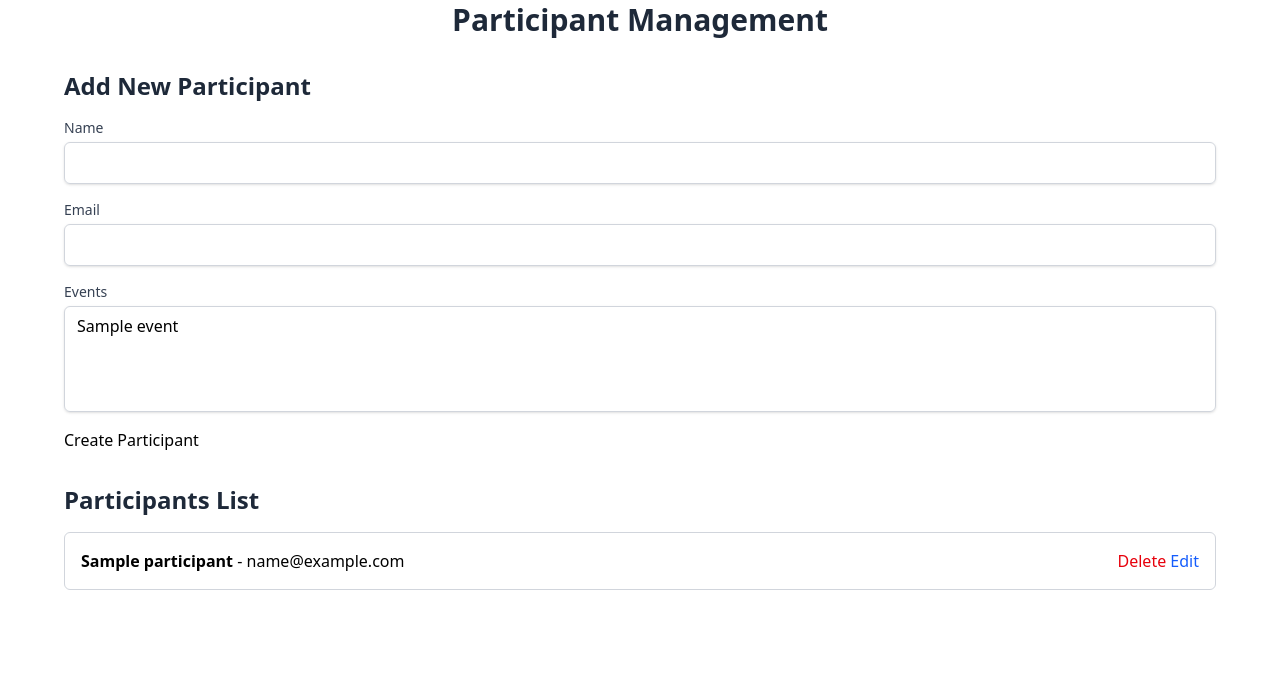
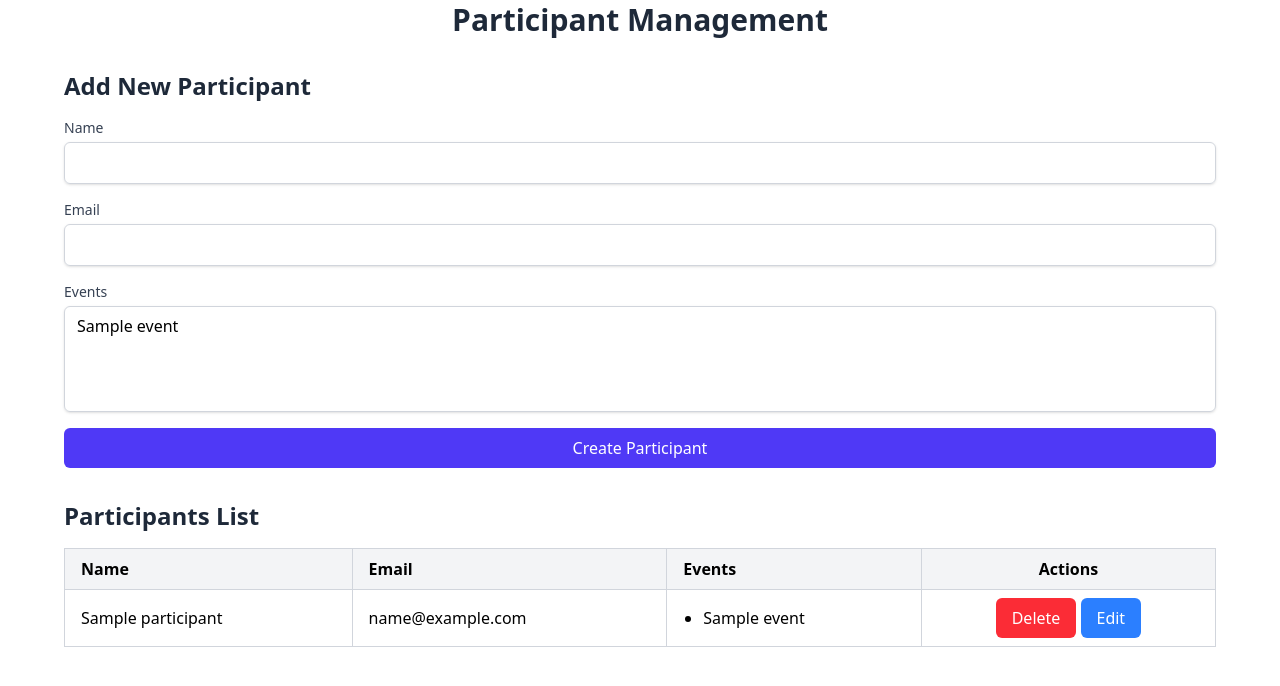
Before and after one commit to Monirul-Jim/event_management_sdp, a Django app: page /participant/add in a window 1280 px wide. Shown: the part 114-800 px from the top of the page. Run offline with Django 5.2, Linux system fonts and the light colour scheme; tables that the repository leaves empty hold one stand-in row (values such as "Sample post").

Commit message:
added participant

```diff
--- a/task/templates/task/create_participant.html
+++ b/task/templates/task/create_participant.html
@@ -12,25 +12,26 @@
       {% csrf_token %}
       <div>
         <label for="id_name" class="block text-sm font-medium text-gray-700">Name</label>
-        <input type="text" name="name" id="id_name" value="{% if participant_to_edit %}{{ participant_to_edit.name }}{% endif %}"  class="mt-1 block w-full px-3 py-2 border border-gray-300 rounded-md shadow-sm focus:ring-indigo-500 focus:border-indigo-500" required>
+        <input type="text" name="name" id="id_name" value="{% if participant_to_edit %}{{ participant_to_edit.name }}{% endif %}" class="mt-1 block w-full px-3 py-2 border border-gray-300 rounded-md shadow-sm focus:ring-indigo-500 focus:border-indigo-500" required>
       </div>
       <div>
         <label for="id_email" class="block text-sm font-medium text-gray-700">Email</label>
-        <input type="email" name="email" id="id_email" value="{% if participant_to_edit %}{{ participant_to_edit.email }}{% endif %}"  class="mt-1 block w-full px-3 py-2 border border-gray-300 rounded-md shadow-sm focus:ring-indigo-500 focus:border-indigo-500" required>
+        <input type="email" name="email" id="id_email" value="{% if participant_to_edit %}{{ participant_to_edit.email }}{% endif %}" class="mt-1 block w-full px-3 py-2 border border-gray-300 rounded-md shadow-sm focus:ring-indigo-500 focus:border-indigo-500" required>
       </div>
       <div>
         <label for="id_events" class="block text-sm font-medium text-gray-700">Events</label>
-        <select name="events" id="id_events" multiple class="mt-1 block w-full px-3 py-2 border border-gray-300 rounded-md shadow-sm focus:ring -indigo-500 focus:border-indigo-500">
+        <select name="events" id="id_events" multiple class="mt-1 block w-full px-3 py-2 border border-gray-300 rounded-md shadow-sm focus:ring-indigo-500 focus:border-indigo-500">
           {% for event in events %}
             <option value="{{ event.id }}" {% if participant_to_edit and event in participant_to_edit.events.all %}selected{% endif %}>{{ event.name }}</option>
           {% endfor %}
         </select>
       </div>
       <div>
-        <button type="submit" name="create" class="btn btn-primary">Create Participant</button>
         {% if participant_to_edit %}
-          <button type="submit" name="update" class="btn btn-secondary">Update Participant</button>
+          <button type="submit" name="update" class="px-6 w-full cursor-pointer py-2 bg-indigo-600 text-white rounded-md hover:bg-indigo-700">Update Participant</button>
           <input type="hidden" name="participant_id" value="{{ participant_to_edit.id }}">
+        {% else %}
+          <button type="submit" name="create" class="px-6 w-full cursor-pointer py-2 bg-indigo-600 text-white rounded-md hover:bg-indigo-700">Create Participant</button>
         {% endif %}
       </div>
     </form>
@@ -39,27 +40,53 @@
   <!-- List of Participants -->
   <div class="mt-8">
     <h2 class="text-2xl font-bold text-gray-800 mb-4">Participants List</h2>
-    <ul class="space-y-4">
+    <div class="overflow-x-auto">
+        <table class="min-w-full border-collapse border border-gray-300">
+            <thead class="bg-gray-100">
+                <tr>
+                    <th class="border border-gray-300 px-4 py-2 text-left">Name</th>
+                    <th class="border border-gray-300 px-4 py-2 text-left">Email</th>
+                    <th class="border border-gray-300 px-4 py-2 text-left">Events</th>
+                    <th class="border border-gray-300 px-4 py-2 text-center">Actions</th>
+                </tr>
+            </thead>
+            <tbody>
                 {% for participant in participants %}
-        <li class="flex justify-between items-center p-4 border border-gray-300 rounded-md">
-          <div>
-            <strong>{{ participant.name }}</strong> - {{ participant.email }}
-          </div>
-          <div>
+                <tr class="bg-white hover:bg-gray-50">
+                    <td class="border border-gray-300 px-4 py-2">{{ participant.name }}</td>
+                    <td class="border border-gray-300 px-4 py-2">{{ participant.email }}</td>
+                    <td class="border border-gray-300 px-4 py-2">
+                        {% if participant.events.all %}
+                            <ul class="list-disc pl-5">
+                                {% for event in participant.events.all %}
+                                    <li>{{ event.name }}</li>
+                                {% endfor %}
+                            </ul>
+                        {% else %}
+                            No events
+                        {% endif %}
+                    </td>
+                    <td class="border border-gray-300 px-4 py-2 text-center">
                         <form method="post" style="display:inline;">
                             {% csrf_token %}
                             <input type="hidden" name="participant_id" value="{{ participant.id }}">
-              <button type="submit" name="delete" class="text-red-600">Delete</button>
+                            <button type="submit" name="delete" class="px-4 cursor-pointer py-2 bg-red-500 text-white rounded-md hover:bg-red-600">Delete</button>
                         </form>
                         <form method="post" style="display:inline;">
                             {% csrf_token %}
                             <input type="hidden" name="participant_id" value="{{ participant.id }}">
-              <button type="submit" name="update_form" class="text-blue-600">Edit</button>
+                            <button type="submit" name="update_form" class="px-4 cursor-pointer py-2 bg-blue-500 text-white rounded-md hover:bg-blue-600">Edit</button>
                         </form>
+                    </td>
+                </tr>
+                {% empty %}
+                <tr>
+                    <td colspan="4" class="text-center p-4">No participants found.</td>
+                </tr>
+                {% endfor %}
+            </tbody>
+        </table>
     </div>
-        </li>
-      {% endfor %}
-    </ul>
 </div>
 </div>
 {% endblock %}
--- /dev/null
+++ b/task/templates/task/dashboard.html
@@ -0,0 +1,4 @@
+{%extends 'base.html'%}
+{%block content%}
+<h1>Hello this is dashboard</h1>
+{% endblock%}
```
Lines whose indentation alone changed are shown as unchanged.
